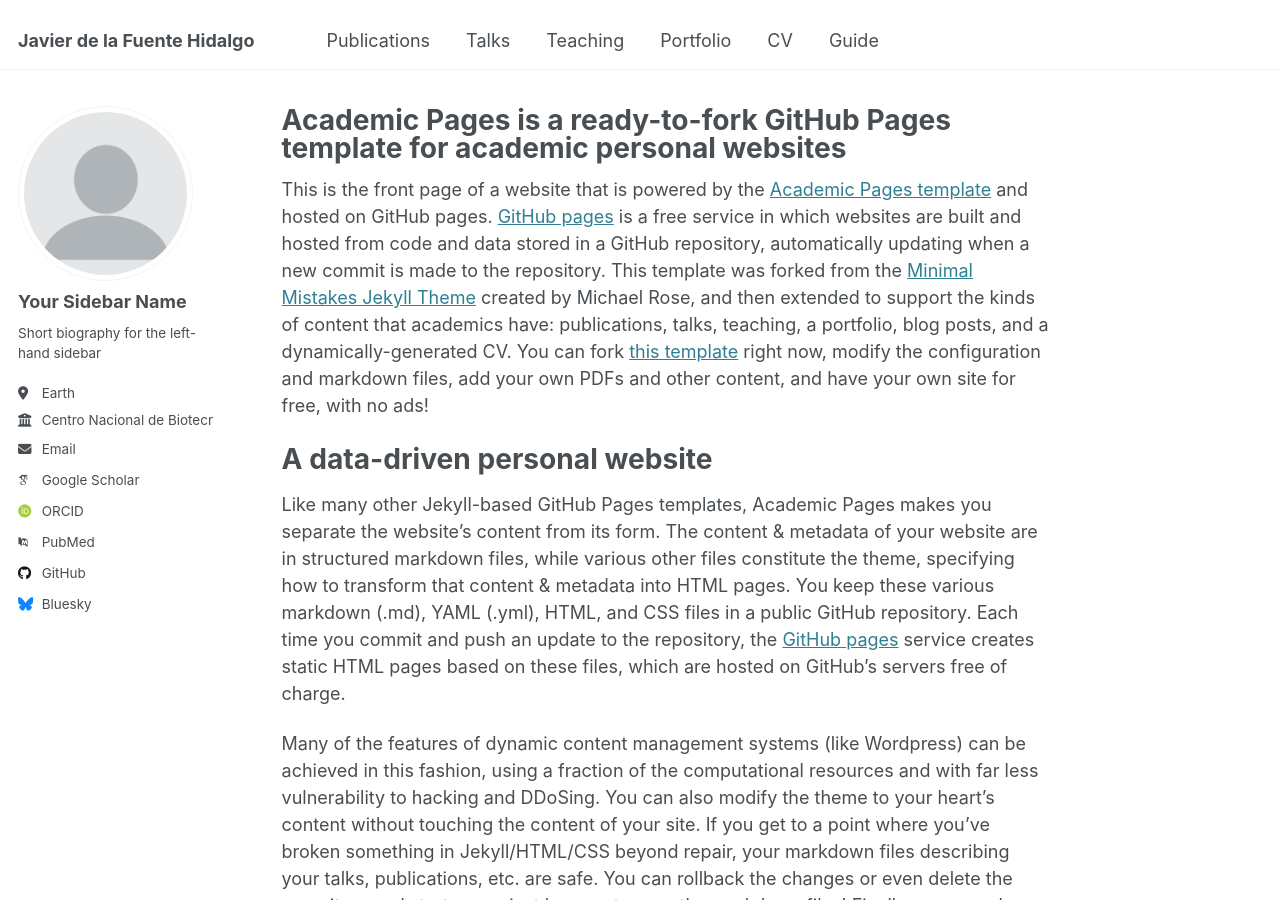
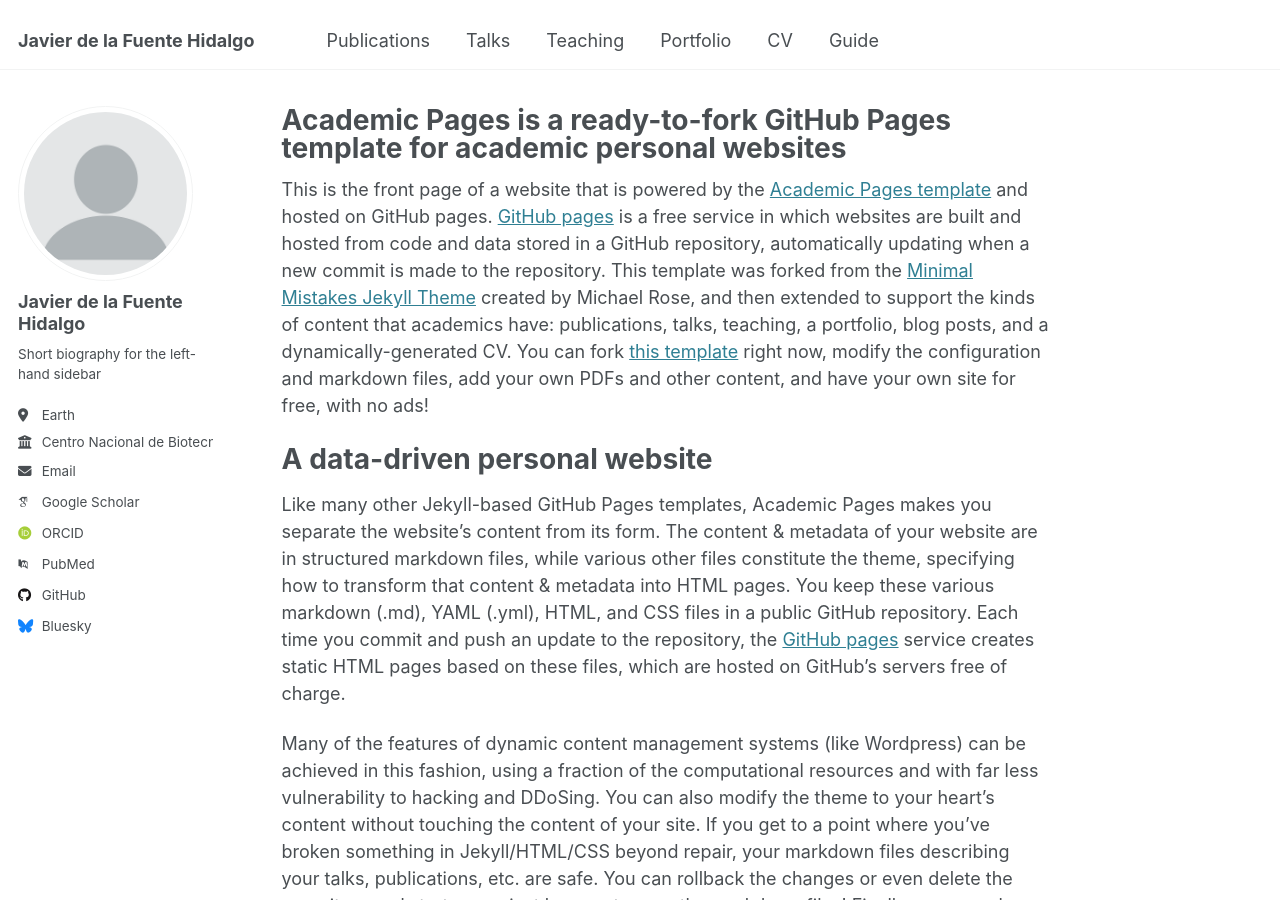
Before and after one commit to DelaFuenteJavier/delafuentejavier.github.io, a Jekyll site: the page built from _pages/about.md, in a window 1280 px wide and 900 px high. Built offline with Jekyll 4.4.1, drawn with Linux system fonts in a browser that asks for light colours; some web fonts are replaced.

Commit message:
Update _config.yml

```diff
--- a/_config.yml
+++ b/_config.yml
@@ -23,7 +23,7 @@ repository               : "academicpages/academicpages.github.io"
 author:
   # Biographic information
   avatar           : "profile.png"
-  name             : "Your Sidebar Name"
+  name             : "Javier de la Fuente Hidalgo"
   pronouns         : # example: "she/her"
   bio              : "Short biography for the left-hand sidebar"
   location         : "Earth"
```
